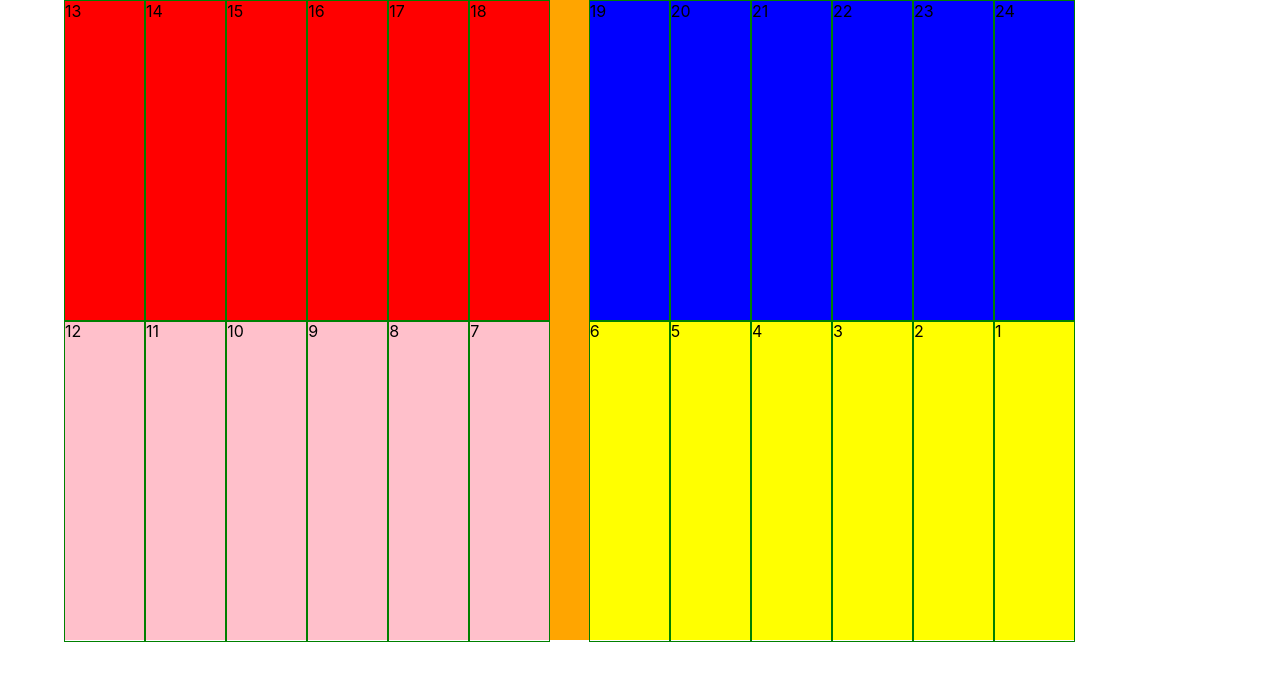
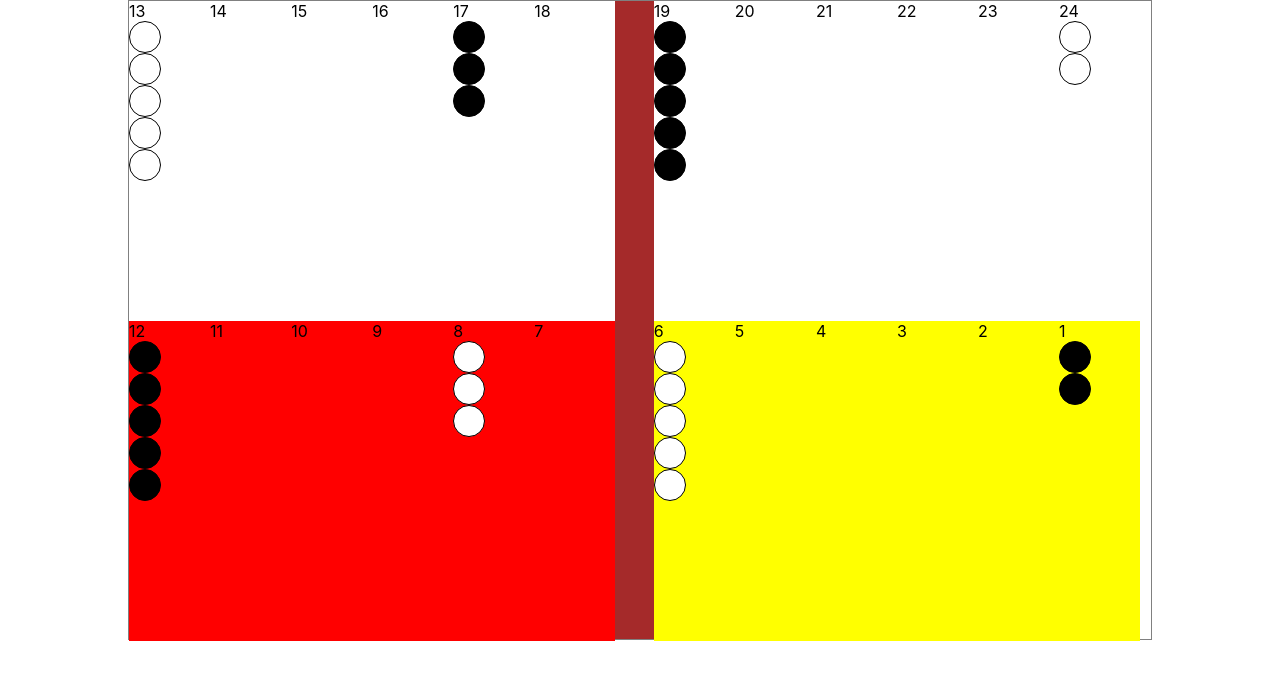
Before and after one commit to nodots/nodots-backgammon-client, a React (Create React App) app: page / in a window 1280 px wide. Shown: the top 680 px of the page. Built offline with nearby package versions, Linux system fonts and the light colour scheme.

Commit message:
Now displaying checkers

```diff
--- a/src/Components/Board/Board.scss
+++ b/src/Components/Board/Board.scss
@@ -1,7 +1,8 @@
 #NodotsBgBoard {
-  width: 90vw;
+  width: 80vw;
   height: 80vh;
   border-collapse: collapse-all;
+  border: 1px solid gray;
 
   .col {
     height: 100%;
@@ -9,7 +10,7 @@
   }
 
   .rail {
-    background-color: orange;
+    background-color: brown;
     width: 3vw;
   }
 }
--- a/src/Components/Checker/Checker.scss
+++ b/src/Components/Checker/Checker.scss
@@ -3,8 +3,8 @@
   flex-direction: column;
   border: 1px solid black;
   border-radius: 50%;
-  width: 20px;
-  height: 20px;
+  width: 30px;
+  height: 30px;
 }
 
 .black {
--- a/src/Components/Point/Point.scss
+++ b/src/Components/Point/Point.scss
@@ -1,22 +1,20 @@
-.point {
-  display: flex;
-  border: 1px solid green;
-  width: 25px;
-  height: 80px;
-}
-
-.nw {
+.sw {
   background-color: red;
 }
-
-.ne {
-  background-color: blue;
-}
-
-.sw {
-  background-color: pink;
-}
-
 .se {
   background-color: yellow;
 }
+
+// .point {
+//   display: flex;
+//   flex-direction: column;
+//   width: 25px;
+//   height: 80px;
+//   // justify-content: flex-start;
+// }
+
+// // .sw,
+// // .se {
+// //   flex-direction: column;
+// //   justify-content: flex-end !important;
+// // }
--- a/src/Components/Point/Point.tsx
+++ b/src/Components/Point/Point.tsx
@@ -1,8 +1,10 @@
 import Checker, { CheckerProps } from '../Checker/Checker'
+import { QuadrantLocation } from '../../Models/Backgammon'
 import './Point.scss'
 
 interface PointProps {
   position: number
+  location: QuadrantLocation
   checkers?: CheckerProps[]
   colorScheme?: string
 }
@@ -10,7 +12,7 @@ interface PointProps {
 const Point = (props: PointProps) => {
   const checkers = props.checkers ? props.checkers : []
 
-  const classes = `point`
+  const classes = `point ${props.location}`
 
   const Checkers: React.JSX.Element[] = []
   if (checkers) {
--- a/src/Components/Quadrant/Quadrant.tsx
+++ b/src/Components/Quadrant/Quadrant.tsx
@@ -14,7 +14,7 @@ const Quadrant = (props: QuadrantProps) => {
   const classes = `quadrant ${props.location}`
   const points: React.JSX.Element[] = []
   props.quadrant.points.forEach(p => {
-    points.push(<Point position={p.position} />)
+    points.push(<Point position={p.position} location={props.quadrant.location} checkers={p.currentCheckers} />)
   })
   return <Grid item className={classes}>
     {points}
```
